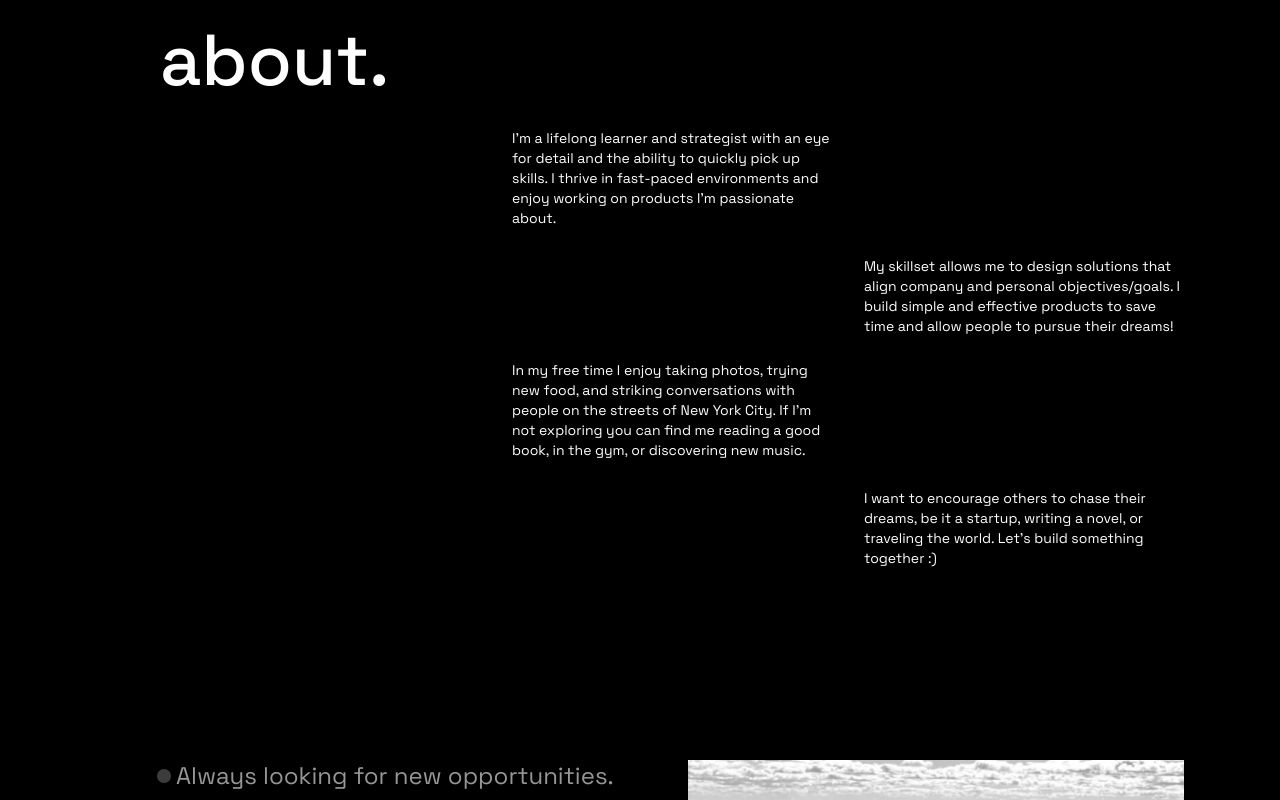
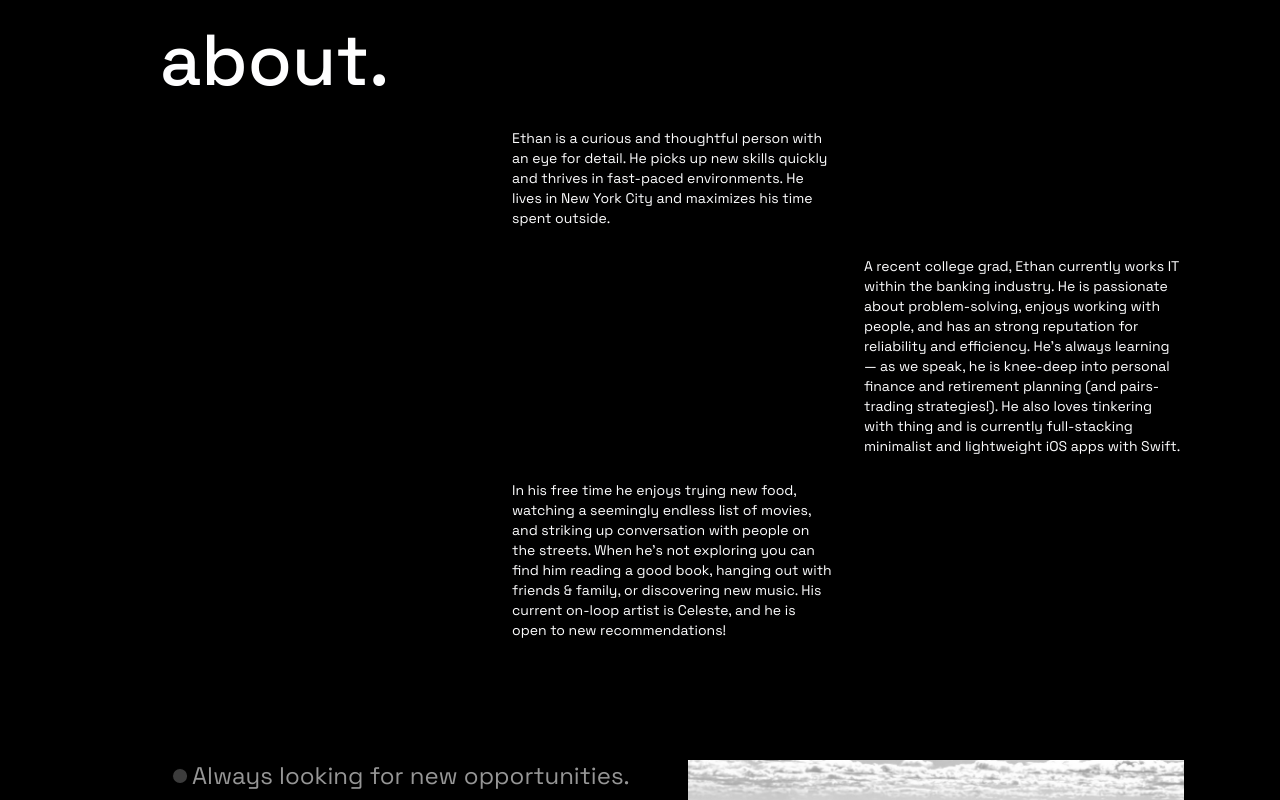
Before and after one commit to ethanwhyy/ethanwhyy.github.io, a Next.js app: page / in a window 1280 px wide. Shown: the part 840-1640 px from the top of the page. Built offline with nearby package versions, Linux system fonts and the light colour scheme.

Commit message:
Editing resume + about section
- edited resume to properly reflect gpas
- altered about section (third-person!!!)
- hid certain section of about (open to connecting)
- trying to fix animate-ping issue for the contact section

```diff
--- a/app/page.tsx
+++ b/app/page.tsx
@@ -321,8 +321,8 @@
                       <div className="md:col-span-1 md:col-start-2">
                         <div className="space-y-8">
                           <p className="text-sm text-[#fefeff]">
-                          I'm a lifelong learner and strategist with an eye for detail and the ability to quickly pick up skills.
-                          I thrive in fast-paced environments and enjoy working on products I'm passionate about.
+                          Ethan is a curious and thoughtful person with an eye for detail. He picks up new skills quickly and thrives
+                          in fast-paced environments. He lives in New York City and maximizes his time spent outside.
                           </p>
                         </div>
                       </div>
@@ -330,41 +330,41 @@
                       <div className="md:col-span-1 md:col-start-3 md:mt-32">
                         <div className="space-y-8">
                           <p className="text-sm text-[#fefeff]">
-                          My skillset allows me to design solutions that align company and personal objectives/goals.
-                          I build simple and effective products to save time and allow people to pursue their dreams!
+                            A recent college grad, Ethan currently works IT within the banking industry. He is passionate about problem-solving,
+                            enjoys working with people, and has an strong reputation for reliability and efficiency. He's always learning —
+                            as we speak, he is knee-deep into personal finance and retirement planning (and pairs-trading strategies!). He also loves tinkering with
+                            thing and is currently full-stacking minimalist and lightweight iOS apps with Swift.
                           </p>
                         </div>
                       </div>
                     </div>
 
-                    {/* <br /> */}
                     <br />
 
                     <div className="grid md:grid-cols-3 gap-8">
                       <div className="md:col-span-1 md:col-start-2">
                         <div className="space-y-8">
                           <p className="text-sm text-[#fefeff]">
-                            In my free time I enjoy taking photos, trying new food, and
-                            striking conversations with people on the streets of New York City. If I'm not exploring
-                            you can find me reading a good book, in the gym, or discovering new music.
+                            In his free time he enjoys trying new food, watching a seemingly endless list of movies, and
+                            striking up conversation with people on the streets. When he's not exploring
+                            you can find him reading a good book, hanging out with friends & family, or discovering new music.
+                            His current on-loop artist is Celeste, and he is open to new recommendations!
                           </p>
                         </div>
                       </div>
 
-                      <div className="md:col-span-1 md:col-start-3 md:mt-32">
+                      {/* <div className="md:col-span-1 md:col-start-3 md:mt-32">
                         <div className="space-y-8">
                           <p className="text-sm text-[#fefeff]">
-                            I want to encourage others to chase their dreams, be it a startup, writing a novel,
-                            or traveling the world. Let's build something together :)
+                            He would love to connect with like-minded people.
                           </p>
                         </div>
-                      </div>
+                      </div> */}
                     </div>
                   </motion.div>
                 </section>
 
                 {/* Contact Section */}
-                {/* <section id="contact" className="min-h-screen md:px-24 md:ml-16 section contact"> */}
                 <section id="contact" className="md:px-24 md:ml-16 section contact">
                 <motion.div
                   initial={{ y: 100, opacity: 0 }}
@@ -376,15 +376,15 @@
                   {/* Left Side - Text */}
                   <div className="text flex flex-col justify-between space-y-8">
                     <div className="content space-y-6">
-                      <div className="look flex items-center gap-2">
-                        <div className="dot w-2 h-2 rounded-full bg-[#fefeff] animate-ping" />
-                        <div className="status text-[#969696] text-2xl">
-                          <h3>Always looking for new opportunities.</h3>
-                        </div>
+                    <div className="look flex items-center gap-2 px-4">
+                      <div className="dot w-2 h-2 rounded-full bg-[#fefeff] animate-ping" />
+                      <div className="status text-[#969696] text-2xl">
+                        <h3>Always looking for new opportunities.</h3>
                       </div>
                     </div>
+                    </div>
 
-                    <div className="actions grid grid-cols-2 sm:grid-cols-2 gap-4">
+                    <div className="actions grid grid-cols-2 sm:grid-cols-2 gap-8">
                       <div className="item">
                           <a
                             href="mailto:yuenethanw@gmail.com"
```
Also changed, not shown: 1 other file (tests, documents, lock files or other folders).
